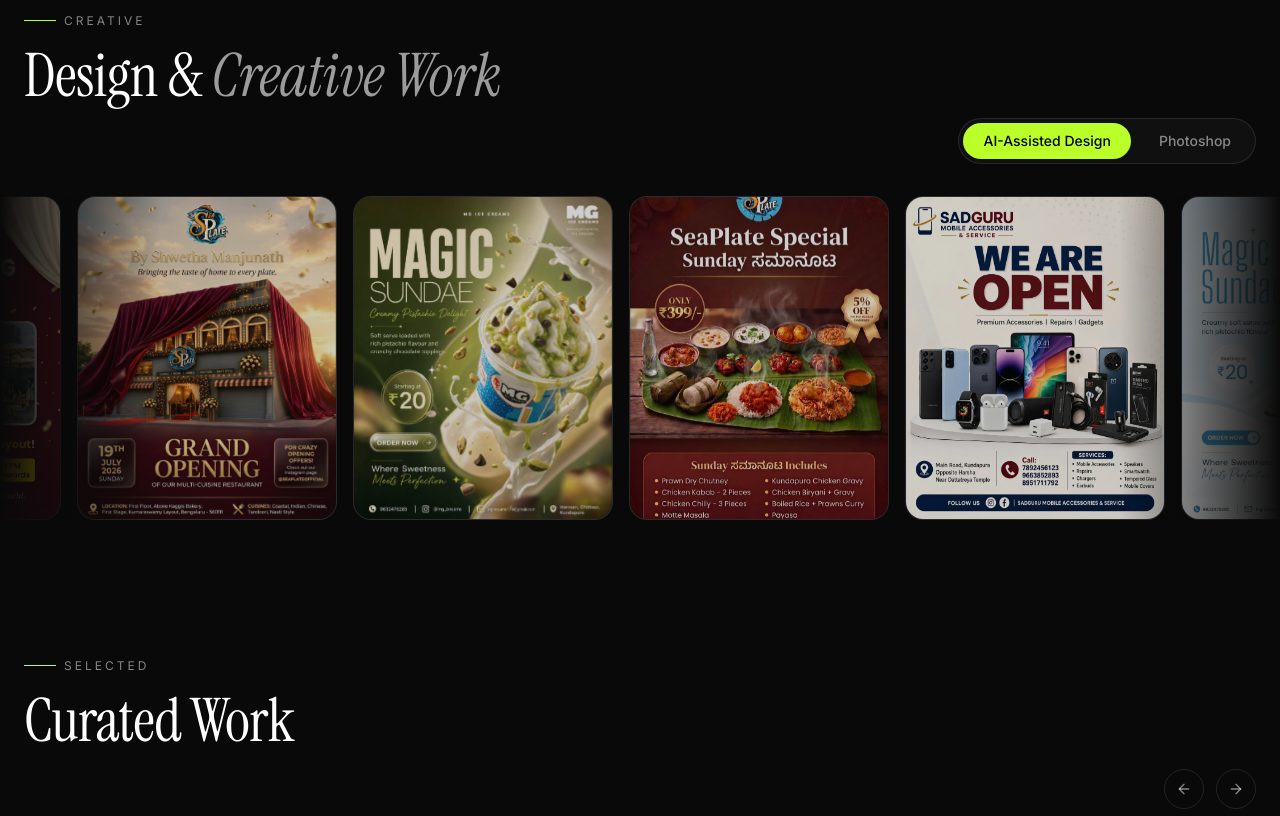
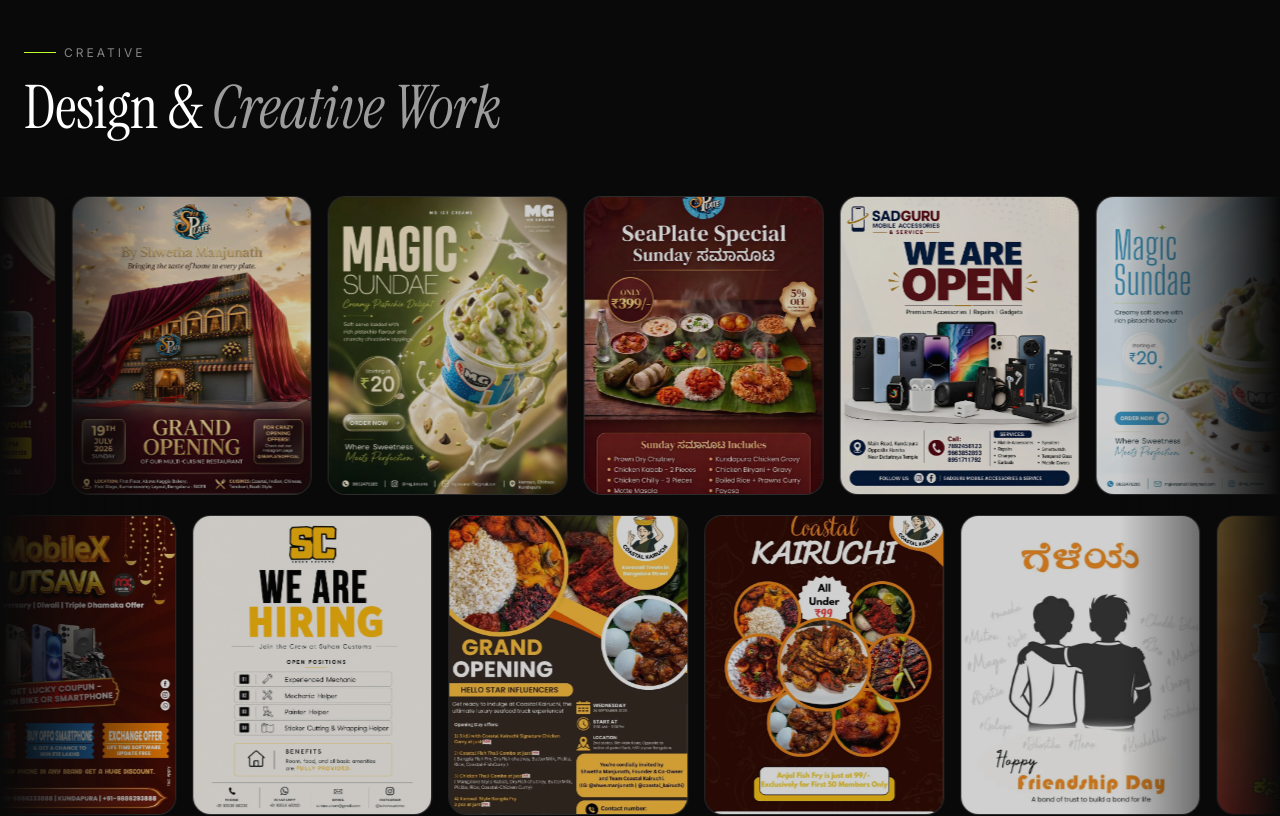
Before and after one commit to NagarajaAcharya1/My_Portfolio, a React (Vite) app: page / in a window 1280 px wide. Shown: the part 3680-4496 px from the top of the page. Built offline with nearby package versions, Linux system fonts and the light colour scheme.

Commit message:
Updated creative section

```diff
--- a/src/components/portfolio/Portfolio.tsx
+++ b/src/components/portfolio/Portfolio.tsx
@@ -509,97 +509,49 @@
 
 /* ------------------------ Design & Creative Work ------------------------ */
 
-const AI_POSTERS = [
-  { img: aiCoastalUpdated, tag: "FOOD & RESTAURANT" },
-  { img: aiCoastalGO, tag: "GRAND OPENING" },
-  { img: aiGrandOpening, tag: "GRAND OPENING" },
-  { img: aiIcecream, tag: "FOOD & DESSERTS" },
-  { img: aiImage1, tag: "MARKETING" },
-  { img: aiMblShop, tag: "MOBILE & TECH" },
-  { img: aiMGIceCream, tag: "FOOD & DESSERTS" },
-  { img: aiPrintDesign, tag: "PRINT DESIGN" },
-  { img: aiStandPrint, tag: "PRINT DESIGN" },
-  { img: aiWedding, tag: "WEDDING" },
+const ALL_POSTERS = [
+  aiCoastalUpdated, aiCoastalGO, aiGrandOpening, aiIcecream, aiImage1,
+  aiMblShop, aiMGIceCream, aiPrintDesign, aiStandPrint, aiWedding,
+  psCKPoster, psCoastalKairuchi, psFriendshipDay, psKannadaRajyothsava,
+  psKrishnaJanmastami, psKundaDictionary, psMahalakshmi, psMobileX, psSCHiring,
 ];
 
-const PS_POSTERS = [
-  { img: psCKPoster, tag: "FOOD & RESTAURANT" },
-  { img: psCoastalKairuchi, tag: "FOOD & RESTAURANT" },
-  { img: psFriendshipDay, tag: "FESTIVAL" },
-  { img: psKannadaRajyothsava, tag: "FESTIVAL" },
-  { img: psKrishnaJanmastami, tag: "FESTIVAL" },
-  { img: psKundaDictionary, tag: "CULTURAL" },
-  { img: psMahalakshmi, tag: "FESTIVAL" },
-  { img: psMobileX, tag: "MOBILE & TECH" },
-  { img: psSCHiring, tag: "BUSINESS PROMO" },
-];
-
-function PosterMarqueeRow({ posters }: { posters: typeof AI_POSTERS }) {
-  const doubled = [...posters, ...posters];
-  const duration = `${posters.length * 4}s`;
+function DesignWork() {
+  const row1 = ALL_POSTERS.slice(0, 10);
+  const row2 = ALL_POSTERS.slice(10);
   return (
-    <div
-      className="flex gap-4 w-max"
-      style={{ animation: `marquee-ltr ${duration} linear infinite` }}
-    >
-      {doubled.map((p, i) => (
-        <div
-          key={i}
-          className="group relative flex-shrink-0 w-[220px] sm:w-[260px] overflow-hidden rounded-2xl border border-white/10 bg-[#141414] transition-all duration-500 hover:border-[#baff29] hover:shadow-[0_0_24px_2px_rgba(186,255,41,0.12)]"
-        >
-          <div className="relative aspect-[4/5] overflow-hidden">
-            <img
-              src={p.img}
-              alt={p.tag}
-              loading="lazy"
-              className="h-full w-full object-cover opacity-80 transition-[transform,opacity] duration-500 group-hover:scale-[1.03] group-hover:opacity-100"
-              style={{ willChange: "transform" }}
-            />
+    <section id="design" className="py-16 md:py-20 overflow-hidden">
+      <div className="mx-auto max-w-7xl px-6">
+        <SectionTitle eyebrow="Creative" title={<>Design &amp; <span className="italic text-white/60">Creative Work</span></>} />
+      </div>
+      <div className="relative flex flex-col gap-5">
+        <div className="pointer-events-none absolute left-0 top-0 z-10 h-full w-24 md:w-40" style={{ background: "linear-gradient(to right, var(--background), transparent)" }} />
+        <div className="pointer-events-none absolute right-0 top-0 z-10 h-full w-24 md:w-40" style={{ background: "linear-gradient(to left, var(--background), transparent)" }} />
+        {/* row 1 — left to right */}
+        <div className="overflow-hidden">
+          <div className="flex gap-4 w-max" style={{ animation: "marquee-ltr 40s linear infinite" }}>
+            {[...row1, ...row1].map((img, i) => (
+              <div key={i} className="group flex-shrink-0 w-[200px] sm:w-[240px] overflow-hidden rounded-2xl border border-white/10 bg-[#141414] hover:border-[#baff29] transition-colors duration-300">
+                <div className="aspect-[4/5] overflow-hidden">
+                  <img src={img} loading="lazy" alt="design work" className="h-full w-full object-cover opacity-80 transition-[transform,opacity] duration-500 group-hover:scale-[1.04] group-hover:opacity-100" />
+                </div>
+              </div>
+            ))}
           </div>
         </div>
-      ))}
-    </div>
-  );
-}
-
-function DesignWork() {
-  const [active, setActive] = useState<"ai" | "ps">("ai");
-  const posters = active === "ai" ? AI_POSTERS : PS_POSTERS;
-  return (
-    <section id="design" className="py-10 md:py-12 overflow-hidden">
-      <div className="mx-auto max-w-7xl px-6">
-        <div className="mb-8 flex flex-wrap items-end justify-between gap-6">
-          <SectionTitle eyebrow="Creative" title={<>Design &amp; <span className="italic text-white/60">Creative Work</span></>} className="mb-0" />
-          <div className="flex items-center gap-2 rounded-full border border-white/10 bg-white/[0.03] p-1">
-            {(["ai", "ps"] as const).map((tab) => (
-              <button
-                key={tab}
-                onClick={() => setActive(tab)}
-                className="rounded-full px-5 py-2 text-sm font-medium transition-all duration-300"
-                style={active === tab ? { background: ACCENT, color: "#000" } : { color: "rgba(255,255,255,0.5)" }}
-              >
-                {tab === "ai" ? "AI-Assisted Design" : "Photoshop"}
-              </button>
+        {/* row 2 — right to left */}
+        <div className="overflow-hidden">
+          <div className="flex gap-4 w-max" style={{ animation: "marquee-rtl 36s linear infinite" }}>
+            {[...row2, ...row2].map((img, i) => (
+              <div key={i} className="group flex-shrink-0 w-[200px] sm:w-[240px] overflow-hidden rounded-2xl border border-white/10 bg-[#141414] hover:border-[#baff29] transition-colors duration-300">
+                <div className="aspect-[4/5] overflow-hidden">
+                  <img src={img} loading="lazy" alt="design work" className="h-full w-full object-cover opacity-80 transition-[transform,opacity] duration-500 group-hover:scale-[1.04] group-hover:opacity-100" />
+                </div>
+              </div>
             ))}
           </div>
         </div>
       </div>
-      <AnimatePresence mode="wait">
-        <motion.div
-          key={active}
-          initial={{ opacity: 0 }}
-          animate={{ opacity: 1 }}
-          exit={{ opacity: 0 }}
-          transition={{ duration: 0.3 }}
-          className="relative"
-        >
-          <div className="pointer-events-none absolute left-0 top-0 z-10 h-full w-24 md:w-40" style={{ background: "linear-gradient(to right, var(--background), transparent)" }} />
-          <div className="pointer-events-none absolute right-0 top-0 z-10 h-full w-24 md:w-40" style={{ background: "linear-gradient(to left, var(--background), transparent)" }} />
-          <div className="overflow-hidden">
-            <PosterMarqueeRow posters={posters} />
-          </div>
-        </motion.div>
-      </AnimatePresence>
     </section>
   );
 }
```
